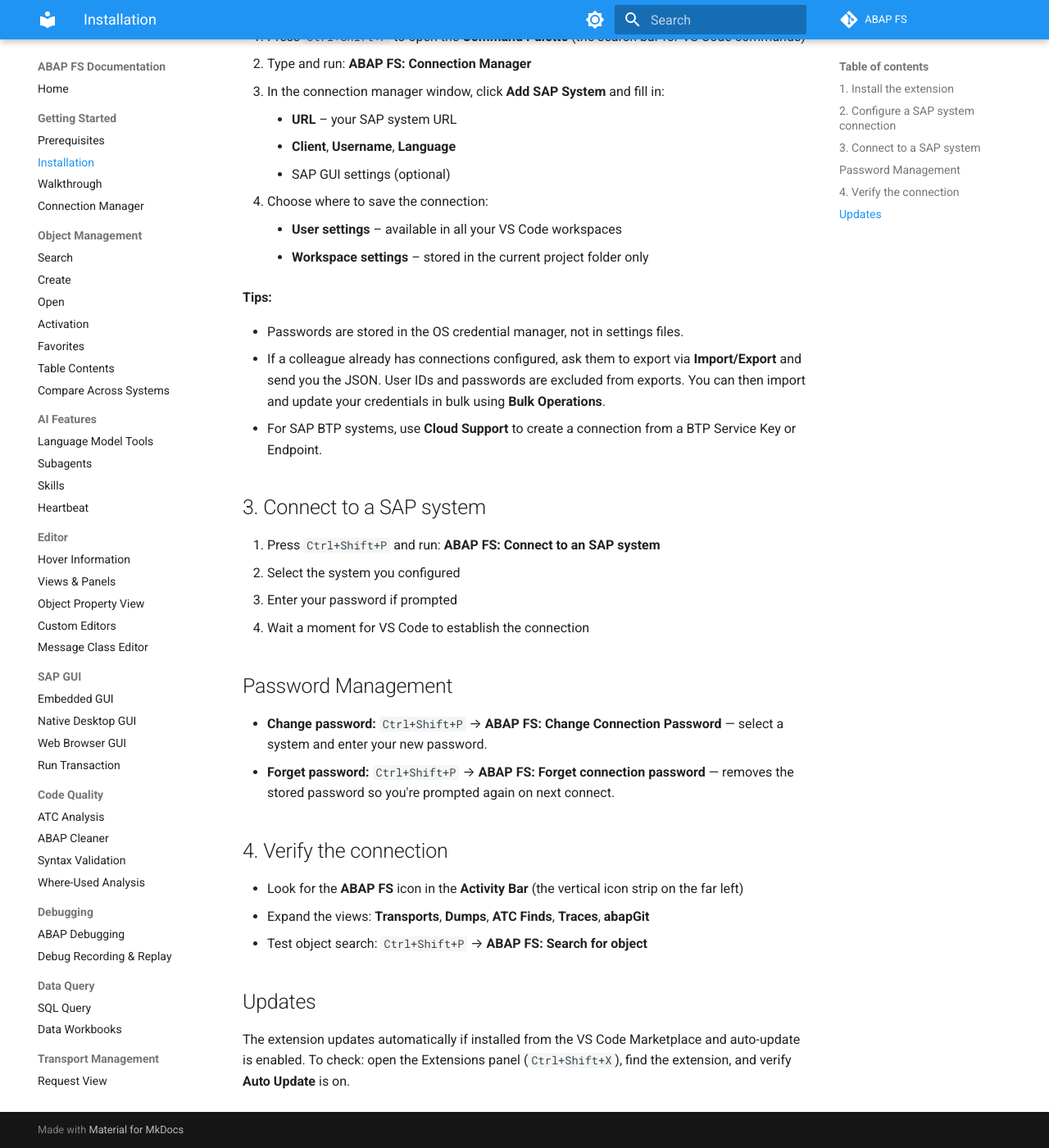
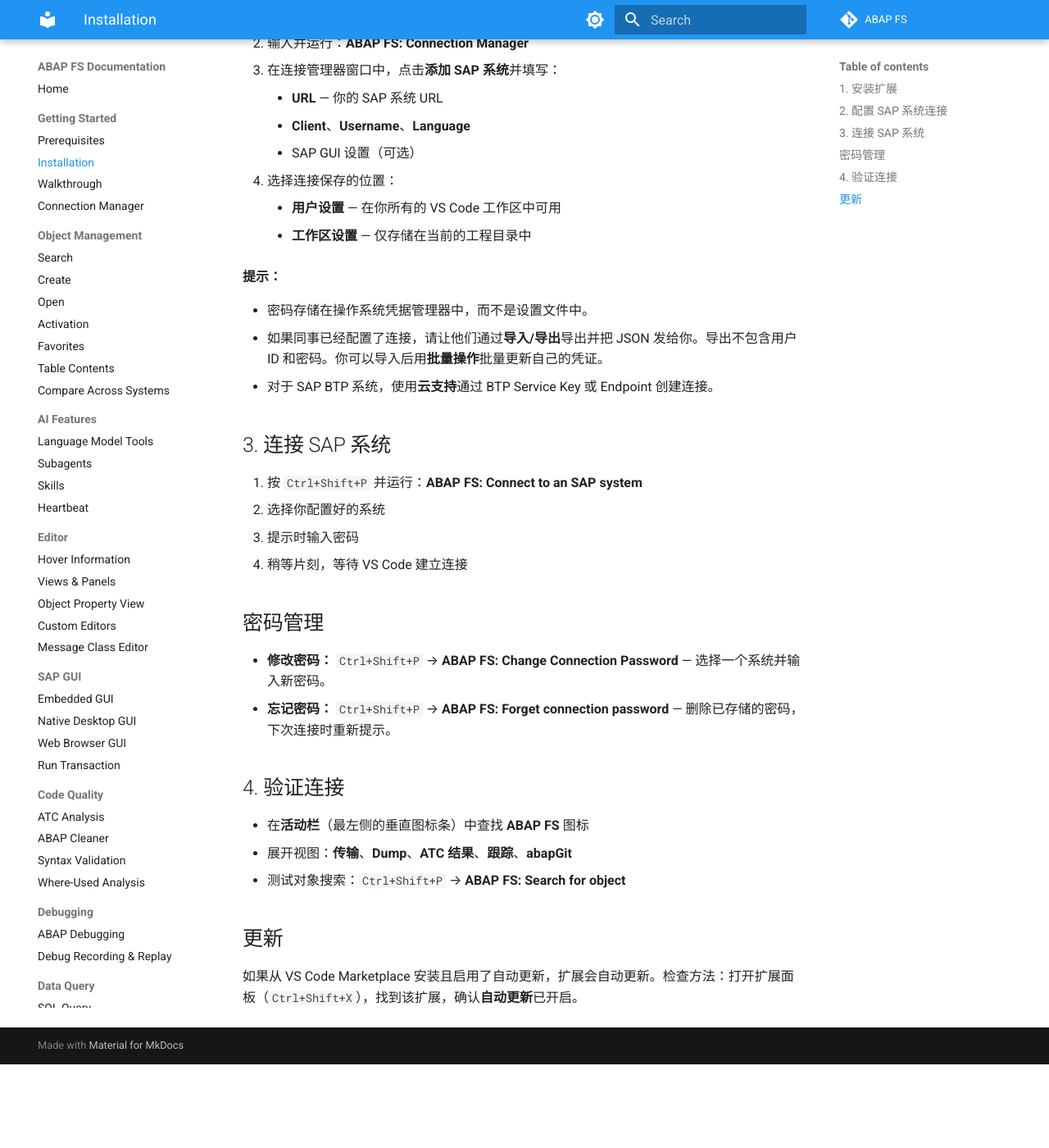
Before and after one commit to hijecj/SAP-Agent, an MkDocs documentation site: the page built from docs/getting-started/installation.md, in a window 1280 px wide and 1400 px high, scrolled down 885 px. Shown: the whole window at 82% size. Built offline with MkDocs 1.6.1 and Material for MkDocs 9.7.7, drawn with Linux system fonts in a browser that asks for light colours; comment, search, counter and statistics services are not loaded; after the commit the page ends 2183 px from its top, so only the background shows below that; some of the changed text lies outside the part shown.

Commit message:
Translate core docs to Chinese (README, SECURITY, getting-started)

```diff
--- a/docs/getting-started/installation.md
+++ b/docs/getting-started/installation.md
@@ -1,53 +1,53 @@
-# Installation Steps
+# 安装步骤
 
-Before proceeding, ensure you meet the [Prerequisites](prerequisite.md).
+在继续之前，请确保满足[前置条件](prerequisite.md)。
 
-> **Note:** ABAP FS registers 40+ AI tools for Copilot, but only the documentation tool is available until you connect to a SAP system. Connect to SAP first to unlock all tools.
+> **注意：** ABAP FS 为 Copilot 注册了 40+ 个 AI 工具，但在你连接 SAP 系统之前，只有文档工具可用。先连接 SAP 才能解锁所有工具。
 
-## 1. Install the extension
+## 1. 安装扩展
 
-1. Press `Ctrl+Shift+X` or Click on the extension icon on the activity bar to open the **Extensions** panel (left sidebar)
-2. Search for **murbani.vscode-abap-remote-fs** or **ABAP remote filesystem**
-3. Click **Install**, then restart VS Code
+1. 按 `Ctrl+Shift+X` 或点击活动栏上的扩展图标，打开**扩展**面板（左侧边栏）
+2. 搜索 **murbani.vscode-abap-remote-fs** 或 **ABAP remote filesystem**
+3. 点击**安装**，然后重启 VS Code
 
-![Installation instructions](installationImage.png)
+![安装说明](installationImage.png)
 
-## 2. Configure a SAP system connection
+## 2. 配置 SAP 系统连接
 
-1. Press `Ctrl+Shift+P` to open the **Command Palette** (the search bar for VS Code commands)
-2. Type and run: **ABAP FS: Connection Manager**
-3. In the connection manager window, click **Add SAP System** and fill in:
-   - **URL** – your SAP system URL
-   - **Client**, **Username**, **Language**
-   - SAP GUI settings (optional)
-4. Choose where to save the connection:
-   - **User settings** – available in all your VS Code workspaces
-   - **Workspace settings** – stored in the current project folder only
+1. 按 `Ctrl+Shift+P` 打开**命令面板**（VS Code 命令搜索栏）
+2. 输入并运行：**ABAP FS: Connection Manager**
+3. 在连接管理器窗口中，点击**添加 SAP 系统**并填写：
+   - **URL** — 你的 SAP 系统 URL
+   - **Client**、**Username**、**Language**
+   - SAP GUI 设置（可选）
+4. 选择连接保存的位置：
+   - **用户设置** — 在你所有的 VS Code 工作区中可用
+   - **工作区设置** — 仅存储在当前的工程目录中
 
-**Tips:**
+**提示：**
 
-- Passwords are stored in the OS credential manager, not in settings files.
-- If a colleague already has connections configured, ask them to export via **Import/Export** and send you the JSON. User IDs and passwords are excluded from exports. You can then import and update your credentials in bulk using **Bulk Operations**.
-- For SAP BTP systems, use **Cloud Support** to create a connection from a BTP Service Key or Endpoint.
+- 密码存储在操作系统凭据管理器中，而不是设置文件中。
+- 如果同事已经配置了连接，请让他们通过**导入/导出**导出并把 JSON 发给你。导出不包含用户 ID 和密码。你可以导入后用**批量操作**批量更新自己的凭证。
+- 对于 SAP BTP 系统，使用**云支持**通过 BTP Service Key 或 Endpoint 创建连接。
 
-## 3. Connect to a SAP system
+## 3. 连接 SAP 系统
 
-1. Press `Ctrl+Shift+P` and run: **ABAP FS: Connect to an SAP system**
-2. Select the system you configured
-3. Enter your password if prompted
-4. Wait a moment for VS Code to establish the connection
+1. 按 `Ctrl+Shift+P` 并运行：**ABAP FS: Connect to an SAP system**
+2. 选择你配置好的系统
+3. 提示时输入密码
+4. 稍等片刻，等待 VS Code 建立连接
 
-## Password Management
+## 密码管理
 
-- **Change password:** `Ctrl+Shift+P` → **ABAP FS: Change Connection Password** — select a system and enter your new password.
-- **Forget password:** `Ctrl+Shift+P` → **ABAP FS: Forget connection password** — removes the stored password so you're prompted again on next connect.
+- **修改密码：** `Ctrl+Shift+P` → **ABAP FS: Change Connection Password** — 选择一个系统并输入新密码。
+- **忘记密码：** `Ctrl+Shift+P` → **ABAP FS: Forget connection password** — 删除已存储的密码，下次连接时重新提示。
 
-## 4. Verify the connection
+## 4. 验证连接
 
-- Look for the **ABAP FS** icon in the **Activity Bar** (the vertical icon strip on the far left)
-- Expand the views: **Transports**, **Dumps**, **ATC Finds**, **Traces**, **abapGit**
-- Test object search: `Ctrl+Shift+P` → **ABAP FS: Search for object**
+- 在**活动栏**（最左侧的垂直图标条）中查找 **ABAP FS** 图标
+- 展开视图：**传输**、**Dump**、**ATC 结果**、**跟踪**、**abapGit**
+- 测试对象搜索：`Ctrl+Shift+P` → **ABAP FS: Search for object**
 
-## Updates
+## 更新
 
-The extension updates automatically if installed from the VS Code Marketplace and auto-update is enabled. To check: open the Extensions panel (`Ctrl+Shift+X`), find the extension, and verify **Auto Update** is on.
+如果从 VS Code Marketplace 安装且启用了自动更新，扩展会自动更新。检查方法：打开扩展面板（`Ctrl+Shift+X`），找到该扩展，确认**自动更新**已开启。
```
Also changed, not shown: README.md (+236 -151 lines), SECURITY.md (+44 -44 lines), docs/getting-started/prerequisite.md (+15 -15 lines), docs/getting-started/walkthrough.md (+14 -14 lines).
